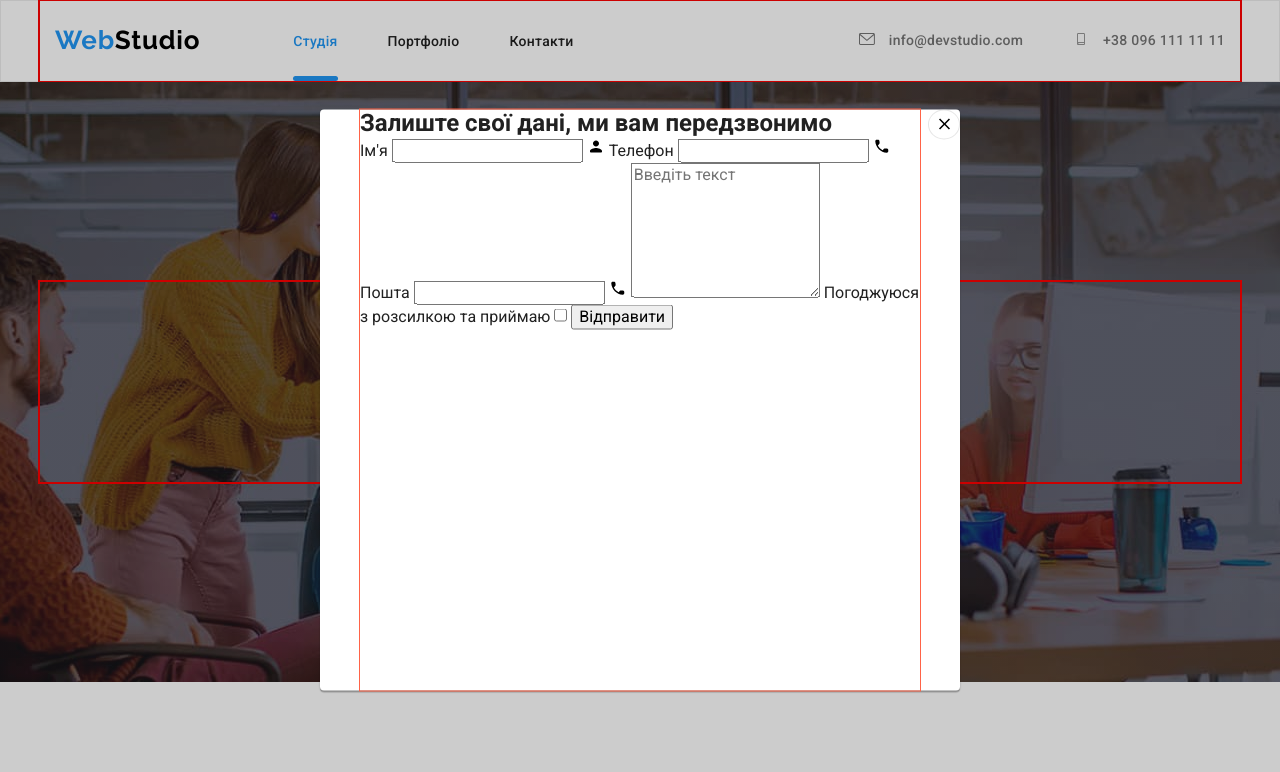
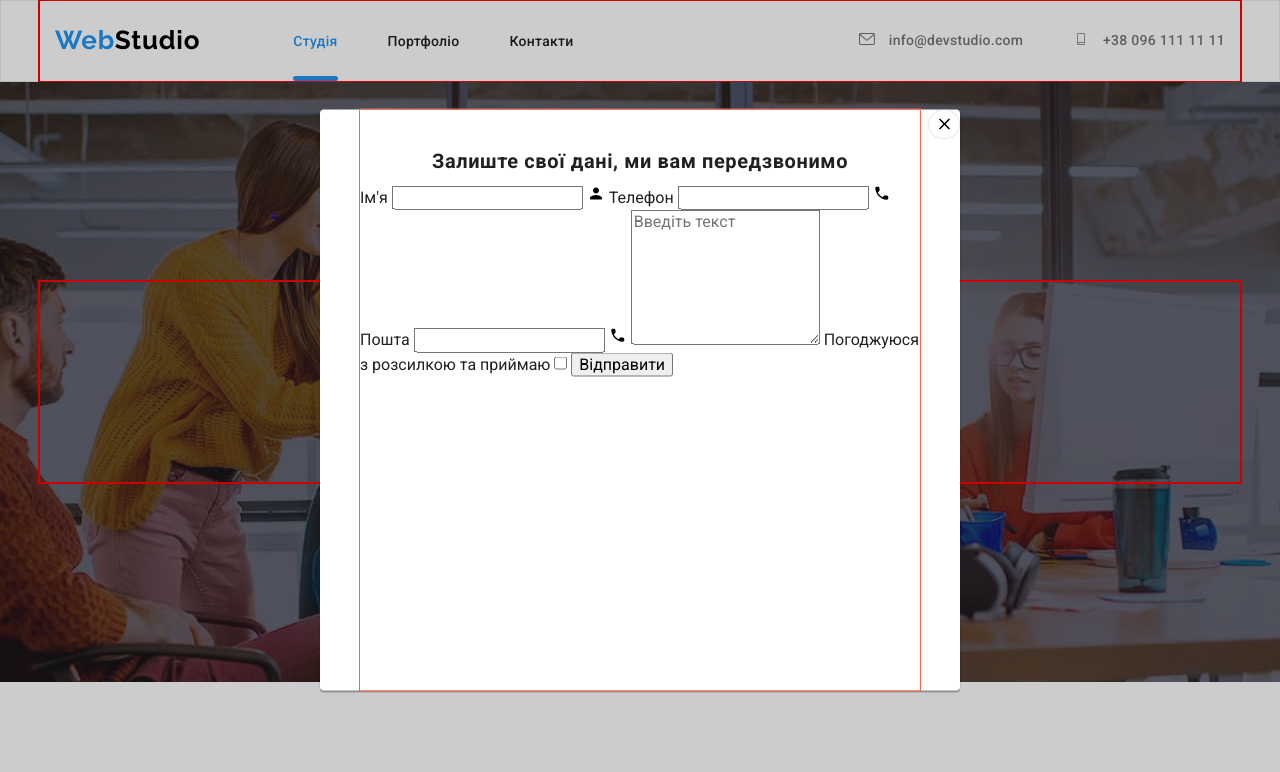
Before and after one commit to AntonAnatoliyovich/goit-markup-hw-06, a plain HTML site: page index.html in a window 1280 px wide. Both pictures are taken after a click on the button "Замовити послугу". Shown: the top 772 px of the page. Drawn offline with nearby package versions, Linux system fonts and the light colour scheme.

Commit message:
index.html

```diff
--- a/css/styles.css
+++ b/css/styles.css
@@ -78,6 +78,18 @@
 }
 
 .backdrop-form-title {
+  padding-top: 40px;
+  margin-bottom: 12px;
+
+  font-family: 'Roboto';
+  font-style: normal;
+  font-size: 20px;
+  line-height: 1.15;
+  text-align: center;
+  letter-spacing: 0.03em;
+  font-weight: 700;
+
+  color: #212121;
 }
 
 .backdrop-form-label {
```
